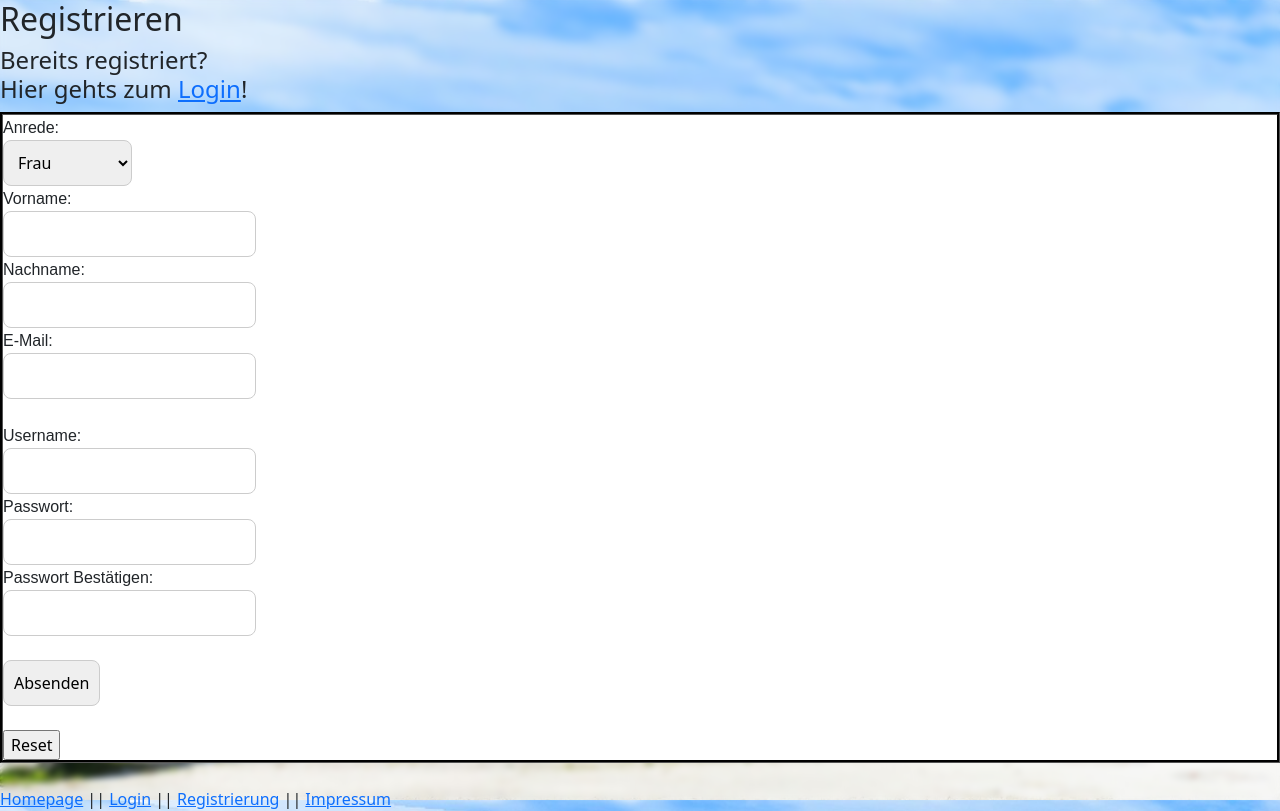
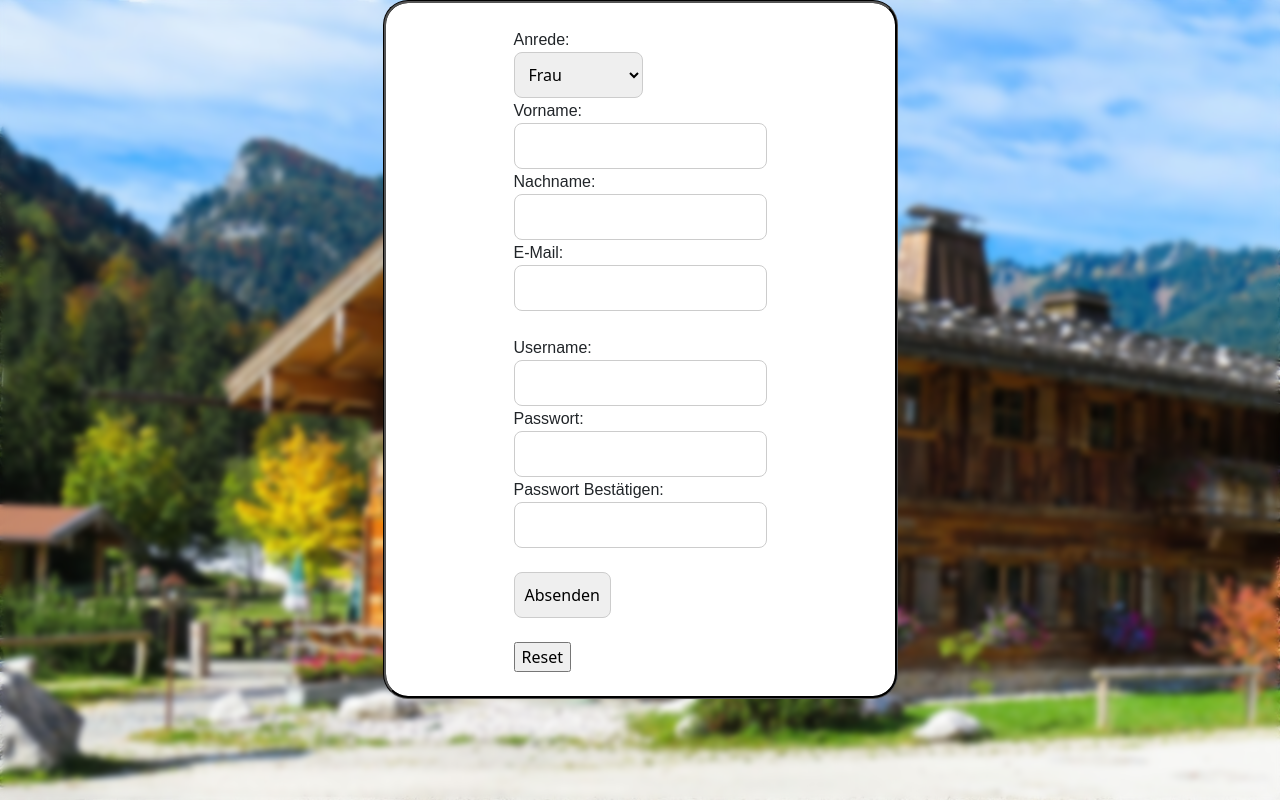
Before and after one commit to ShadyMate/Bergzauber_Retreat, a PHP site: page /webtechnologie/registrierung.php in a window 1280 px wide. Run offline with PHP 8.4, Linux system fonts and the light colour scheme; data that the repository does not hold is empty.

Commit message:
Rounded corners and padding to form

```diff
--- a/WEB_Hotel_Böhler_Trost/css/stylesheet.css
+++ b/WEB_Hotel_Böhler_Trost/css/stylesheet.css
@@ -10,11 +10,15 @@ h1 {
     justify-content: center;
     align-items: center;
 }
-
 form{
     background-color: white;
     border-style: groove;
     border-color: black;
+    border-radius: 25px;
+    padding-left: 10vw;
+    padding-right: 10vw;
+    padding-top: 3vh;
+    padding-bottom: 3vh;
 }
 body {
     margin: 0;
@@ -25,9 +29,6 @@ body {
     background-position: center;
     background-repeat: no-repeat;
     backdrop-filter: blur(3px);
-    display: flex;
-    flex-direction: column;
-    position: relative;
     background-attachment: fixed;
 }
 .hotelname{
@@ -102,7 +103,7 @@ footer {
 }
 
 .standard-container {
-  max-width: 1080px;
+  max-width: 10vw;
   margin: 0 auto;
   text-align: center;
   padding: 20px;
--- a/WEB_Hotel_Böhler_Trost/includes/Profil.php
+++ b/WEB_Hotel_Böhler_Trost/includes/Profil.php
@@ -15,6 +15,7 @@ session_start();
     <?php
  include "nav.php";
     ?>
+    <div class="container">
     <form method="post">
     <p>Vorname: <?php echo $_SESSION["firstname"]; ?></p>
     <p>Nachname: <?php echo $_SESSION["lastname"]; ?></p>
@@ -32,6 +33,7 @@ session_start();
     <br>
     <a href="change.php">Hier klicken um Ihre Daten zu ändern.</a>
     </form>
+    </div>
     <br>
     <?php
         if($_SESSION["reservierung"] == 1) {
@@ -69,7 +71,6 @@ session_start();
         echo '</form>';
         }
         ?>
-
 <script src="https://cdn.jsdelivr.net/npm/bootstrap@5.3.2/dist/js/bootstrap.bundle.min.js" integrity="sha384-C6RzsynM9kWDrMNeT87bh95OGNyZPhcTNXj1NW7RuBCsyN/o0jlpcV8Qyq46cDfL" crossorigin="anonymous"></script>
 </body>
 </html>
--- a/WEB_Hotel_Böhler_Trost/includes/faq.php
+++ b/WEB_Hotel_Böhler_Trost/includes/faq.php
@@ -19,7 +19,8 @@ session_start();
                         echo '<a class="nav-link" href="Profil.php" style="padding-left: 20px; font-size: 25px;">Profil</a>';
                     }
                     ?>
-<form class="text-center">
+<div class="container">
+    <form>
     <h3>FAQ</h3>
     <section>
         <p>Frage1: Antwort1</p>
@@ -30,7 +31,8 @@ session_start();
     <section>
         <p>Bei weiteren Fragen wenden sie sich an: <a href="mailto:if23b274@technikum-wien.at">if23b274@technikum-wien.at</a> </p>
     </section>
-</form>
+    </form>
+</div>
 <script src="https://cdn.jsdelivr.net/npm/bootstrap@5.3.2/dist/js/bootstrap.bundle.min.js" integrity="sha384-C6RzsynM9kWDrMNeT87bh95OGNyZPhcTNXj1NW7RuBCsyN/o0jlpcV8Qyq46cDfL" crossorigin="anonymous"></script>
 </body>
 </html>
--- a/WEB_Hotel_Böhler_Trost/includes/registrierung.php
+++ b/WEB_Hotel_Böhler_Trost/includes/registrierung.php
@@ -40,11 +40,7 @@ setcookie($cookie_name, $cookie_value, time() + (86400), "/"); // cookie hält f
   <?php include "../includes/header.php"; ?>
 </head>
 <body>
-<header>
-    <h2>Registrieren</h2>
-    <h4>Bereits registriert? <br> Hier gehts zum <a href="login.php">Login</a>!</h4>
-</header>
-<section>
+<div class="container">
     <form method="post">
         <label for="anrede">Anrede:</label><br>
         <select id="anrede" name="anrede">
@@ -69,13 +65,7 @@ setcookie($cookie_name, $cookie_value, time() + (86400), "/"); // cookie hält f
         <input type="submit" name="submit" value="Absenden"><br><br>
         <input type="reset">
     </form>
-</section>
-    <br>
-<?php
-    include "footer.php";
-?>
-
-
+</div>
 <script src="https://cdn.jsdelivr.net/npm/bootstrap@5.3.2/dist/js/bootstrap.bundle.min.js" integrity="sha384-C6RzsynM9kWDrMNeT87bh95OGNyZPhcTNXj1NW7RuBCsyN/o0jlpcV8Qyq46cDfL" crossorigin="anonymous"></script>
 </body>
 </html>
```
